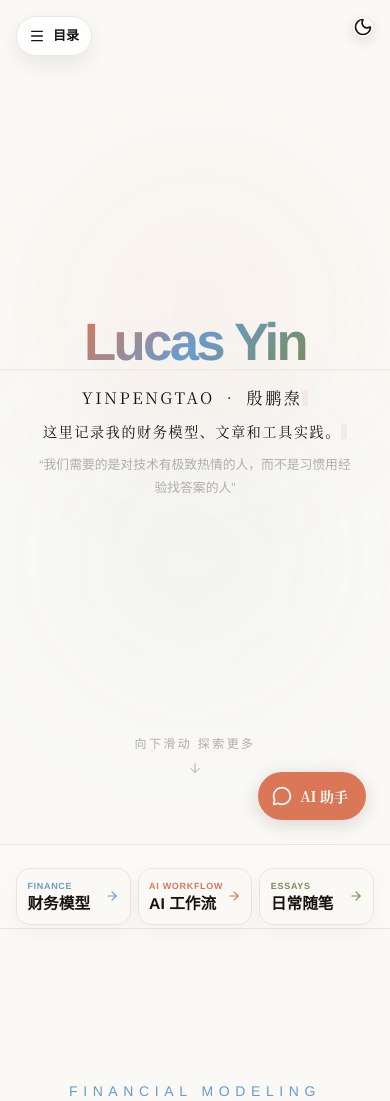
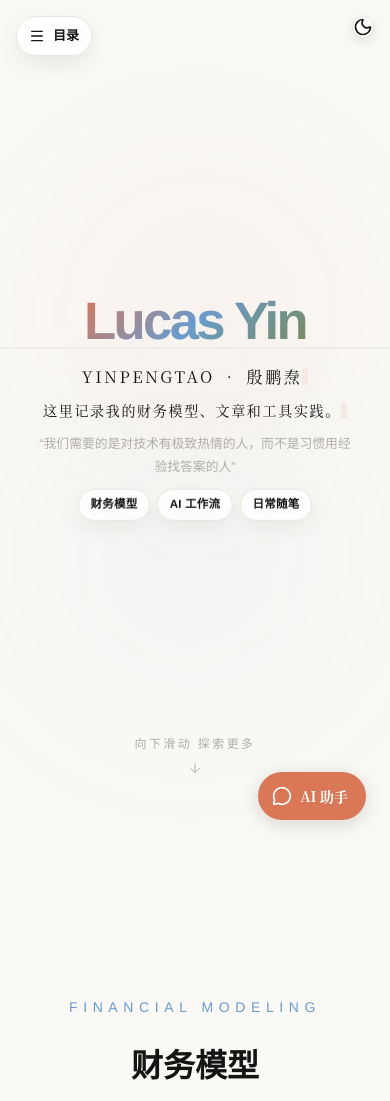
Before and after one commit to yinpengtao2002-ai/yinpengtao2002-ai.github.io, a Next.js app: page / in a window 390 px wide. Shown: the top 1101 px of the page. Built offline with nearby package versions, Linux system fonts and the light colour scheme.

Commit message:
Refine mobile home section discovery

```diff
--- a/src/app/page.tsx
+++ b/src/app/page.tsx
@@ -107,96 +107,6 @@ function FullScreenSection({
   );
 }
 
-function HomeSectionNav({ lowMotion, isMobileLike }: { lowMotion: boolean; isMobileLike: boolean }) {
-  const items = [
-    { title: "财务模型", eyebrow: "Finance", targetId: "finance-articles", color: "var(--accent-secondary)" },
-    { title: "AI 工作流", eyebrow: "AI Workflow", targetId: "ai-articles", color: "var(--accent)" },
-    { title: "日常随笔", eyebrow: "Essays", targetId: "essays", color: "var(--accent-tertiary)" },
-  ];
-
-  return (
-    <section
-      id="section-nav"
-      style={{
-        width: "100%",
-        scrollMarginTop: isMobileLike ? "72px" : "84px",
-        borderTop: "1px solid var(--border)",
-        borderBottom: "1px solid var(--border)",
-        background: "color-mix(in srgb, var(--background) 88%, var(--card) 12%)",
-      }}
-    >
-      <nav
-        aria-label="首页栏目导航"
-        style={{
-          maxWidth: "920px",
-          margin: "0 auto",
-          padding: isMobileLike ? "0.8rem 1rem" : "0.9rem 2rem",
-          display: "grid",
-          gridTemplateColumns: "repeat(3, minmax(0, 1fr))",
-          gap: isMobileLike ? "0.45rem" : "0.6rem",
-          fontFamily: HOME_UI_FONT,
-        }}
-      >
-        {items.map((item, index) => (
-          <motion.button
-            key={item.targetId}
-            type="button"
-            initial={lowMotion ? { opacity: 0 } : { opacity: 0, y: 10 }}
-            whileInView={lowMotion ? { opacity: 1 } : { opacity: 1, y: 0 }}
-            viewport={{ once: true }}
-            transition={{ duration: lowMotion ? 0.2 : 0.35, delay: index * 0.06 }}
-            whileHover={lowMotion ? undefined : { y: -2 }}
-            onClick={() => scrollToSection(item.targetId)}
-            style={{
-              minHeight: isMobileLike ? 54 : 64,
-              border: "1px solid var(--border)",
-              borderRadius: 14,
-              background: "color-mix(in srgb, var(--background) 92%, var(--card) 8%)",
-              color: "var(--foreground)",
-              cursor: "pointer",
-              display: "flex",
-              alignItems: "center",
-              justifyContent: "space-between",
-              gap: isMobileLike ? "0.45rem" : "0.85rem",
-              padding: isMobileLike ? "0.7rem 0.65rem" : "0.85rem 1rem",
-              textAlign: "left",
-              fontFamily: "inherit",
-              boxShadow: "0 8px 24px rgba(20, 20, 19, 0.04)",
-            }}
-            aria-label={`查看${item.title}`}
-          >
-            <span style={{ display: "grid", gap: isMobileLike ? "0.1rem" : "0.18rem", minWidth: 0 }}>
-              <span
-                style={{
-                  color: item.color,
-                  fontSize: isMobileLike ? "0.56rem" : "0.66rem",
-                  fontWeight: 700,
-                  letterSpacing: isMobileLike ? "0.08em" : "0.16em",
-                  textTransform: "uppercase",
-                  whiteSpace: "nowrap",
-                }}
-              >
-                {item.eyebrow}
-              </span>
-              <span
-                style={{
-                  fontSize: isMobileLike ? "0.98rem" : "clamp(1.08rem, 1.5vw, 1.28rem)",
-                  fontWeight: 800,
-                  lineHeight: 1.12,
-                  whiteSpace: "nowrap",
-                }}
-              >
-                {item.title}
-              </span>
-            </span>
-            <ArrowRight style={{ width: isMobileLike ? 14 : 17, height: isMobileLike ? 14 : 17, color: item.color, flexShrink: 0 }} />
-          </motion.button>
-        ))}
-      </nav>
-    </section>
-  );
-}
-
 export default function Home() {
   const { lowMotion, isMobileLike } = useViewportProfile();
   const sectionTransition = lowMotion ? { duration: 0.35 } : { duration: 0.8 };
@@ -218,8 +128,6 @@ export default function Home() {
         description={siteConfig.description}
         subtitle={siteConfig.subtitle}
       />
-
-      <HomeSectionNav lowMotion={lowMotion} isMobileLike={isMobileLike} />
 
       {/* ===== FINANCE TOOLS PREVIEW ===== */}
       <FullScreenSection id="finance-articles" nextId="ai-articles" lowMotion={lowMotion} isMobileLike={isMobileLike}>
--- a/src/components/layout/Hero.tsx
+++ b/src/components/layout/Hero.tsx
@@ -13,6 +13,12 @@ interface HeroProps {
     description?: string;
     subtitle?: string;
 }
+
+const MOBILE_SECTION_LINKS = [
+    { label: "财务模型", targetId: "finance-articles" },
+    { label: "AI 工作流", targetId: "ai-articles" },
+    { label: "日常随笔", targetId: "essays" },
+];
 
 export default function Hero({
     description,
@@ -146,6 +152,48 @@ export default function Hero({
                                     &ldquo;{description}&rdquo;
                                 </motion.p>
                             )}
+
+                            {isMobileLike && (
+                                <motion.nav
+                                    aria-label="首页主要板块"
+                                    initial={{ opacity: 0, y: lowMotion ? 0 : 8 }}
+                                    animate={{ opacity: 1, y: 0 }}
+                                    transition={{ duration: lowMotion ? 0.25 : 0.6, delay: lowMotion ? 0.3 : 4.35 }}
+                                    style={{
+                                        display: "flex",
+                                        flexWrap: "wrap",
+                                        justifyContent: "center",
+                                        gap: "0.45rem",
+                                        marginTop: "0.1rem",
+                                        fontFamily:
+                                            'var(--font-poppins), "PingFang SC", "Hiragino Sans GB", "Microsoft YaHei", "Helvetica Neue", Arial, sans-serif',
+                                    }}
+                                >
+                                    {MOBILE_SECTION_LINKS.map((item) => (
+                                        <button
+                                            key={item.targetId}
+                                            type="button"
+                                            onClick={() => scrollToSection(item.targetId)}
+                                            style={{
+                                                minHeight: 32,
+                                                padding: "0 0.72rem",
+                                                borderRadius: 999,
+                                                border: "1px solid var(--border)",
+                                                background: "color-mix(in srgb, var(--card) 82%, transparent)",
+                                                color: "var(--foreground)",
+                                                boxShadow: "0 8px 20px rgba(0,0,0,0.05)",
+                                                backdropFilter: "blur(14px)",
+                                                WebkitBackdropFilter: "blur(14px)",
+                                                fontSize: "0.72rem",
+                                                fontWeight: 700,
+                                                letterSpacing: "0.02em",
+                                            }}
+                                        >
+                                            {item.label}
+                                        </button>
+                                    ))}
+                                </motion.nav>
+                            )}
                         </motion.div>
                     )}
                 </div>
@@ -159,11 +207,11 @@ export default function Hero({
                 >
                     <motion.button
                         type="button"
-                        onClick={() => scrollToSection("section-nav")}
+                        onClick={() => scrollToSection("finance-articles")}
                         animate={lowMotion ? undefined : { y: [0, 8, 0] }}
                         transition={lowMotion ? undefined : { duration: 2, repeat: Infinity, ease: "easeInOut" }}
                         className="font-sans flex flex-col items-center gap-2 text-muted hover:text-foreground transition-colors cursor-pointer bg-transparent border-0 p-0"
-                        aria-label="滚动到栏目导航区域"
+                        aria-label="滚动到财务模型区域"
                     >
                         <span className="text-xs tracking-[0.2em]">向下滑动 探索更多</span>
                         <svg width="16" height="16" viewBox="0 0 24 24" fill="none" stroke="currentColor" strokeWidth="1.5">
--- a/src/components/layout/SiteNavigation.tsx
+++ b/src/components/layout/SiteNavigation.tsx
@@ -119,7 +119,7 @@ export default function SiteNavigation() {
                                         width: "100%",
                                         padding: "10px 10px",
                                         borderRadius: 8,
-                                        color: active ? "var(--foreground)" : "var(--muted)",
+                                        color: active ? "var(--foreground)" : "color-mix(in srgb, var(--foreground) 68%, var(--muted) 32%)",
                                         textDecoration: "none",
                                         textAlign: "left",
                                         fontSize: 13,
```
